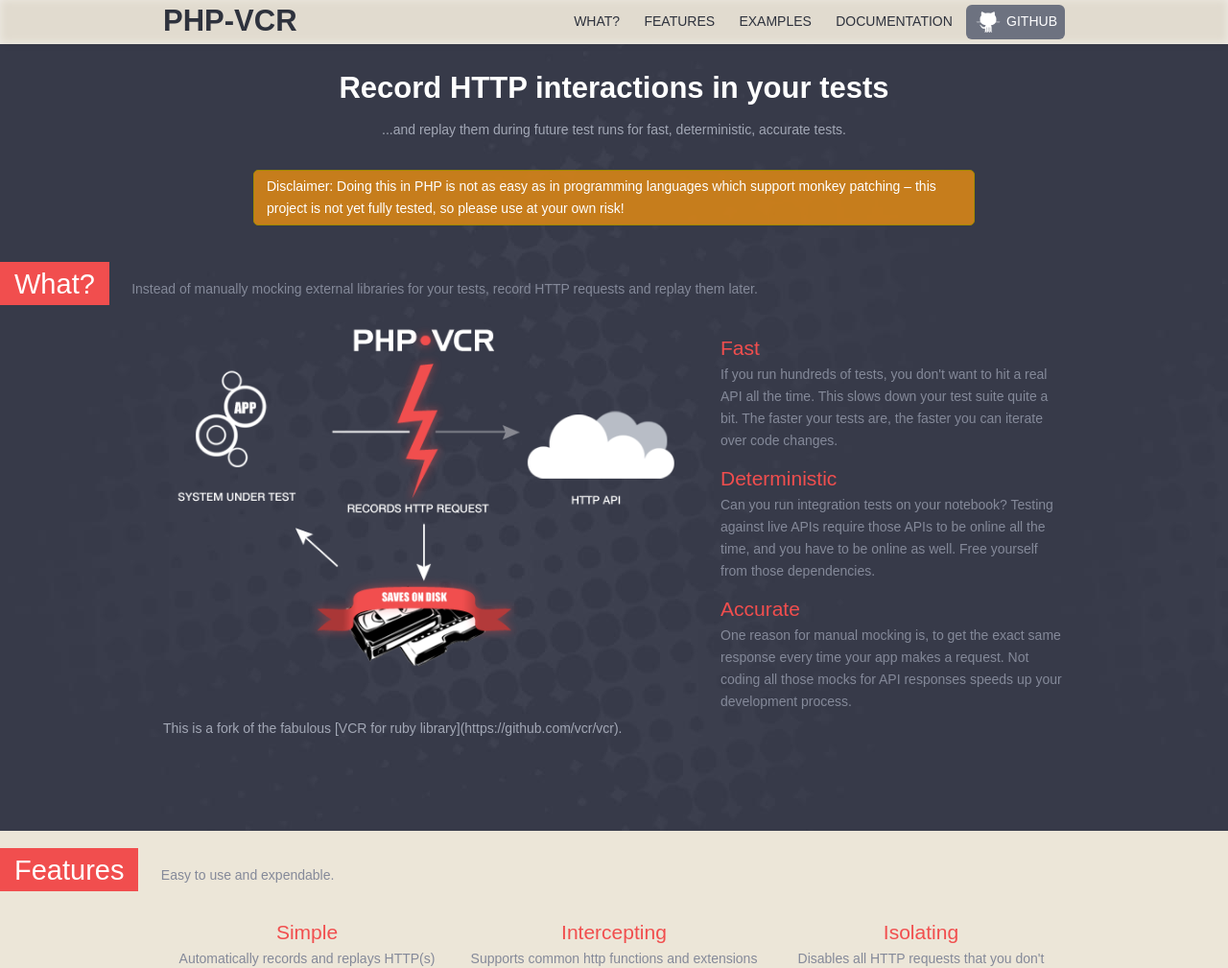
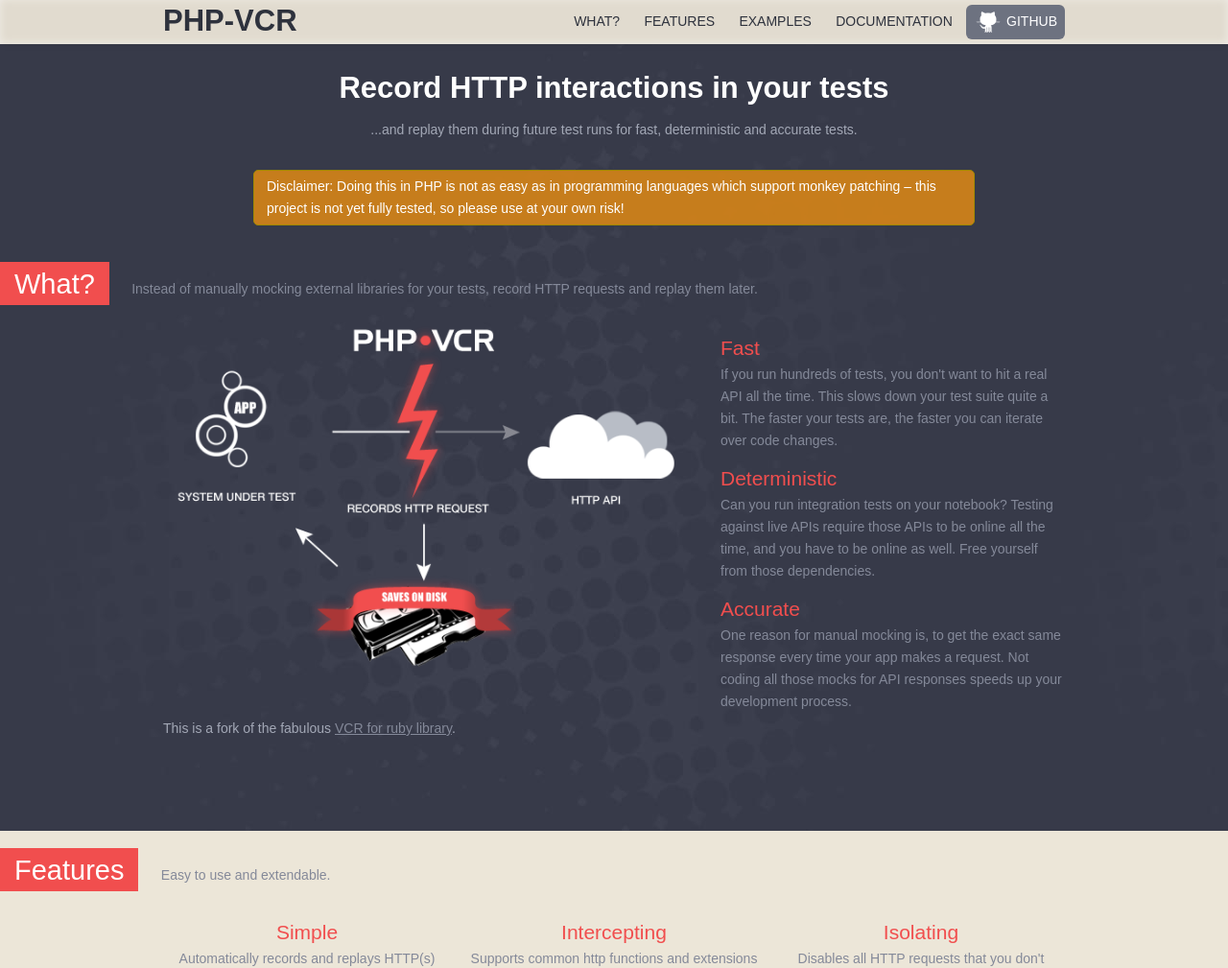
Before and after one commit to php-vcr/php-vcr.github.io, a Jekyll site: the page built from index.html, in a window 1280 px wide and 1400 px high. Shown: the top 1009 px of the window at 96% size. Built offline with Jekyll 4.4.1, drawn with Linux system fonts in a browser that asks for light colours.

Commit message:
Fixed: Typo.

```diff
--- a/index.html
+++ b/index.html
@@ -6,7 +6,7 @@
 <div class="section hero">
     <div class="w-container">
       <h1 class="hero-heading">Record  HTTP interactions in your tests </h1>
-      <p class="hero-subhead">...and replay them during future test runs for fast, deterministic, accurate tests.</p>
+      <p class="hero-subhead">...and replay them during future test runs for fast, deterministic and accurate tests.</p>
     </div>
   <div class="w-container">
       <p class="warning">Disclaimer: Doing this in PHP is not as easy as in programming languages which support monkey patching – this project is not yet fully tested, so please use at your own risk!</p>
@@ -33,13 +33,13 @@
       </div>
     </div>
     <div class="w-container">
-      <p class="hero-subhead">This is a fork of the fabulous [VCR for ruby library](https://github.com/vcr/vcr).</p>
+      <p class="hero-subhead">This is a fork of the fabulous <a href="https://github.com/vcr/vcr">VCR for ruby library</a>.</p>
     </div>
   </div>
   <div class="section grey" id="page-nav-Features">
     <div class="section-headline">
       <h1 class="section-title">Features</h1>
-      <p class="section-subtitle">Easy to use and expendable.</p>
+      <p class="section-subtitle">Easy to use and extendable.</p>
     </div>
     <div class="w-container">
       <div class="w-row">
```
